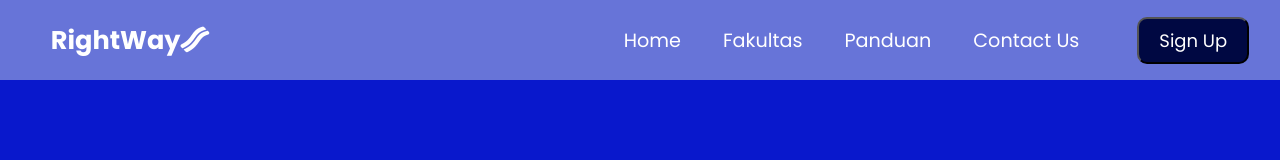
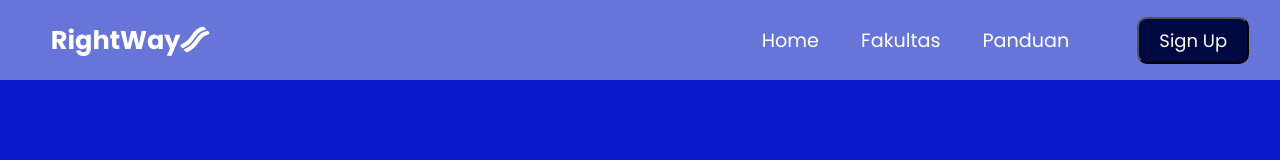
Before and after one commit to rg-km/final-project-engineering-45, a React (Create React App) app in the folder frontend/: page / in a window 1280 px wide. Shown: the top 160 px of the page. Built offline with nearby package versions, Linux system fonts and the light colour scheme.

Commit message:
edit navbar.js delete contact us

```diff
--- a/frontend/src/component/navbar/menuItem.js
+++ b/frontend/src/component/navbar/menuItem.js
@@ -13,10 +13,5 @@ export const MenuItems = [
         title: 'Panduan',
         url: '/panduan',
         cName: 'nav-links'
-    },
-    {
-        title: 'Contact Us',
-        url: '/contact',
-        cName: 'nav-links'
     }
 ]
```
